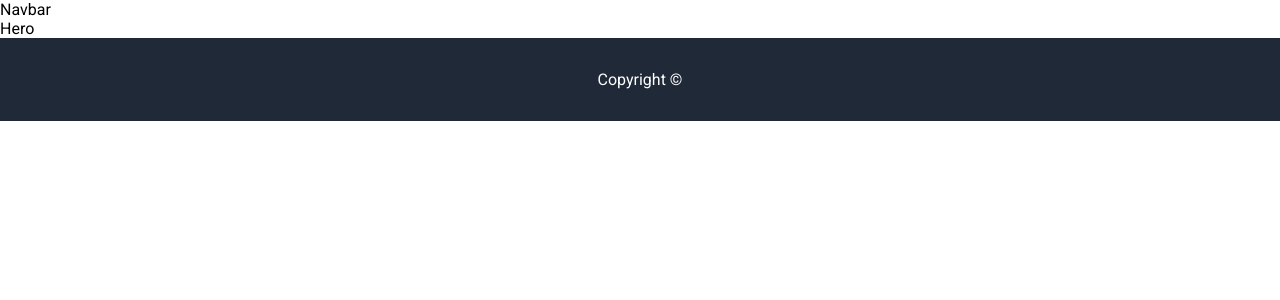
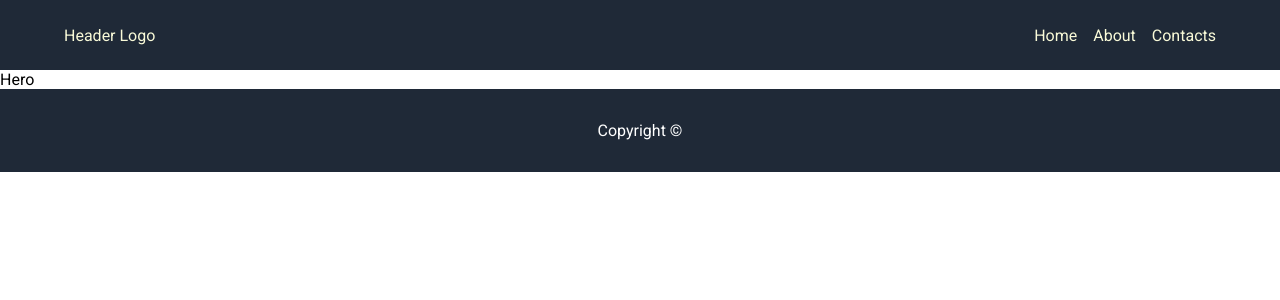
Before and after one commit to luismmatos/landing-page-react, a React (Vite) app: page / in a window 1280 px wide. Shown: the top 300 px of the page. Built offline with nearby package versions, Linux system fonts and the light colour scheme.

Commit message:
Update Navbar.jsx

```diff
--- a/src/components/Navbar.jsx
+++ b/src/components/Navbar.jsx
@@ -2,7 +2,18 @@ import React from 'react'
 
 function Navbar() {
   return (
-    <div>Navbar</div>
+    <>
+      <header className='header'>
+        <ul className='left-link'>
+          <li><a href='#'>Header Logo</a></li>
+        </ul>
+        <ul className='right-link'>
+          <li><a href='#'>Home</a></li>
+          <li><a href='#'>About</a></li>
+          <li><a href='#'>Contacts</a></li>
+        </ul>
+      </header>
+    </>
   )
 }
 
```
